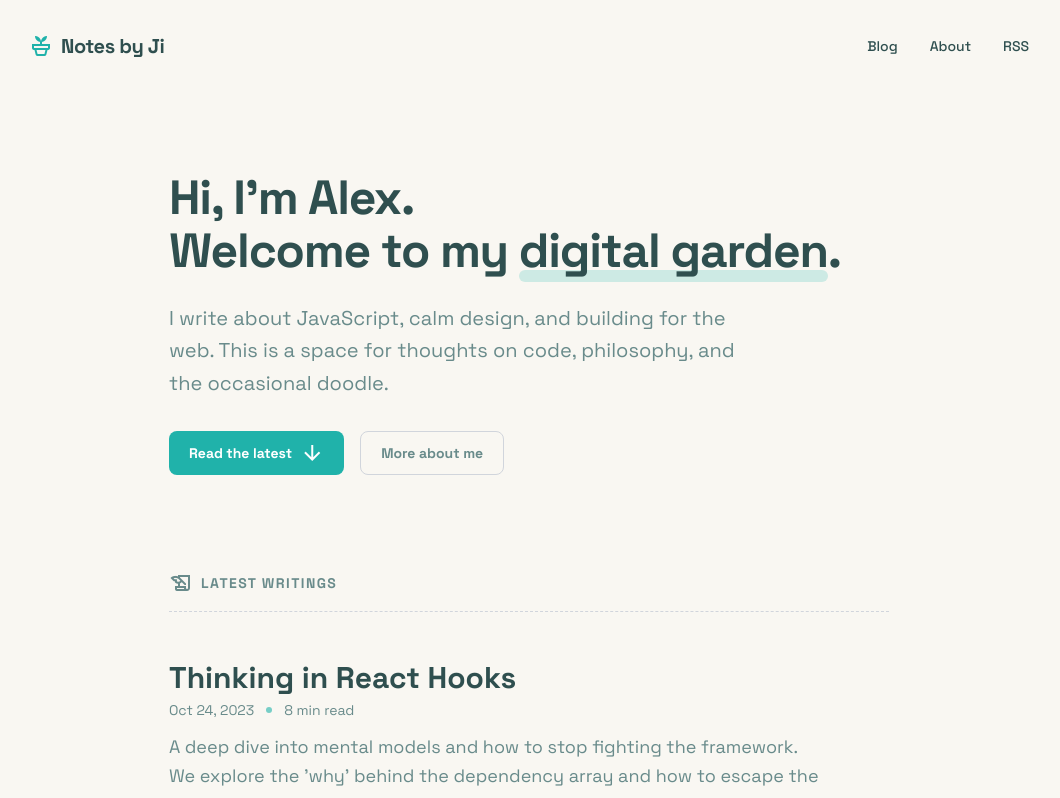
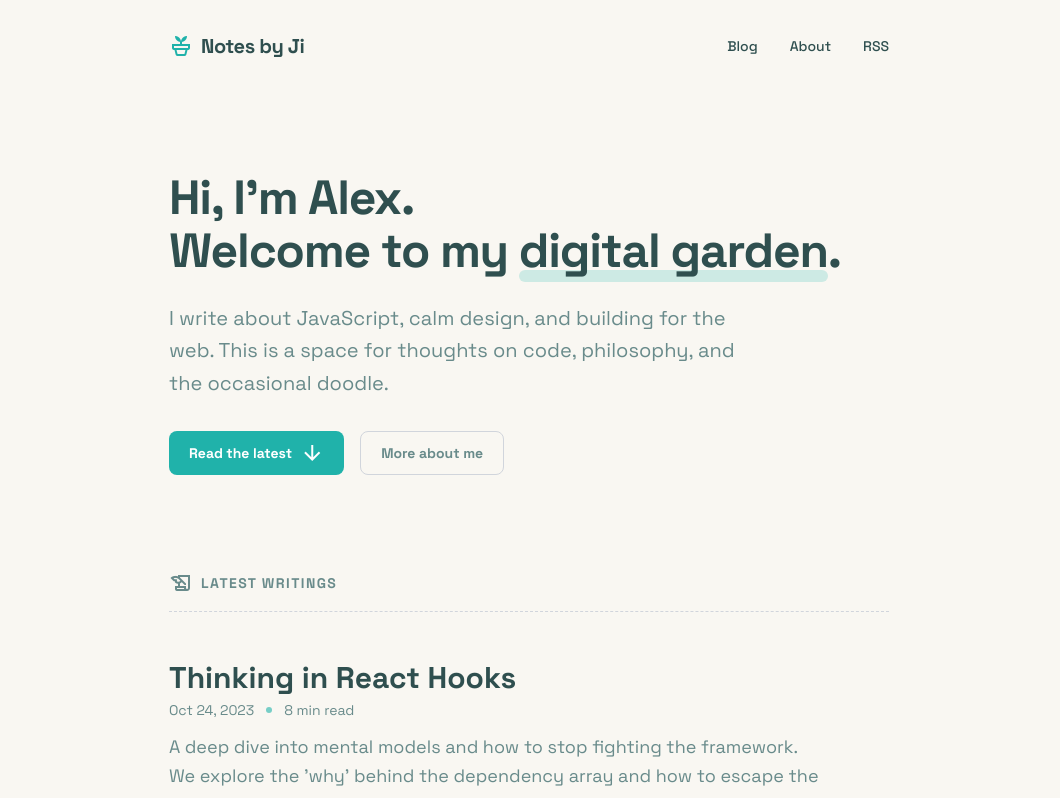
Before and after one commit to jihyukma123/blog, a Next.js app: page / in a window 1280 px wide. Shown: the top 798 px of the page, without its empty margins (111-1171 px from the left). Built offline with nearby package versions, Linux system fonts and the light colour scheme.

Commit message:
Narrow home header width

```diff
--- a/app/page.tsx
+++ b/app/page.tsx
@@ -2,7 +2,7 @@
   return (
     <>
       <header className="w-full flex justify-center py-8 px-4 md:px-8">
-        <div className="max-w-[1000px] w-full flex items-center justify-between">
+        <div className="max-w-[720px] w-full flex items-center justify-between">
           <a className="flex items-center gap-2 group" href="/">
             <span className="material-symbols-outlined text-primary text-3xl group-hover:rotate-12 transition-transform">
               potted_plant
```
